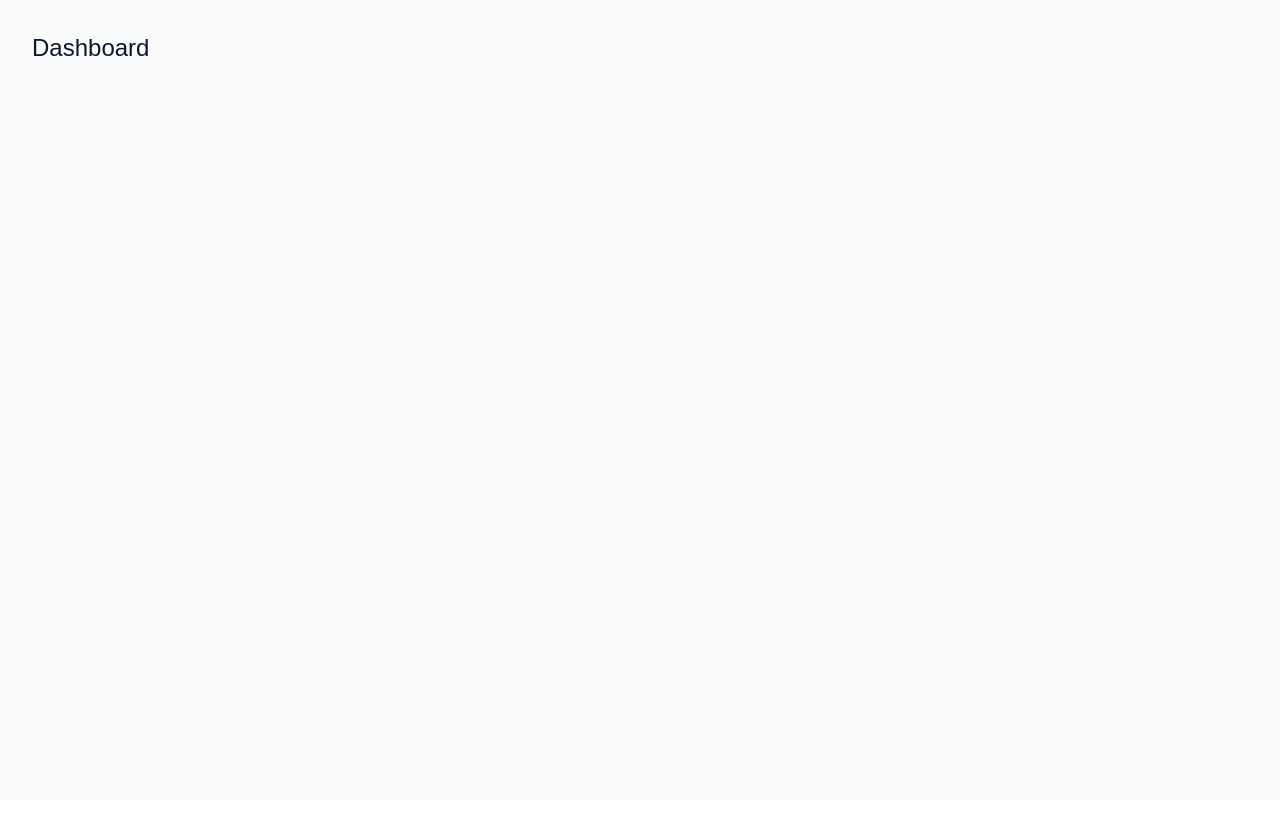
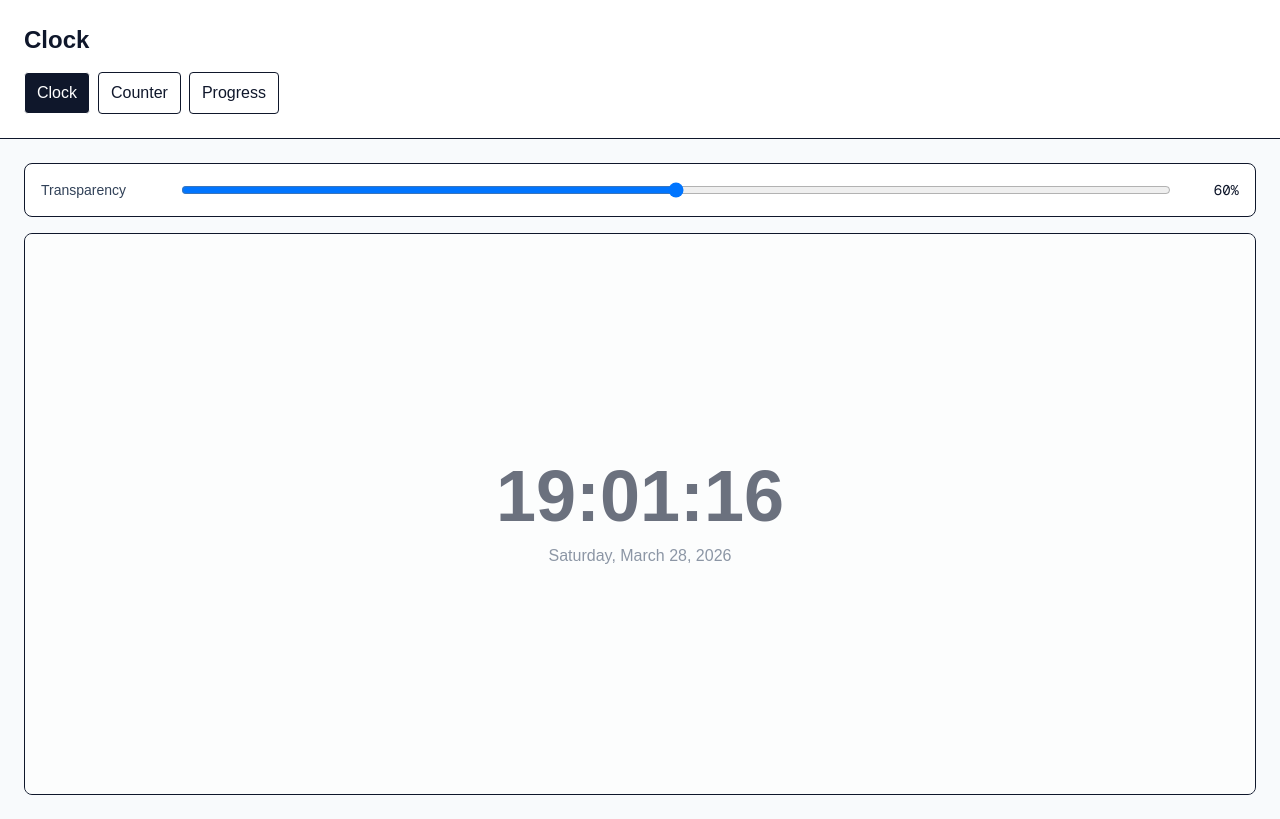
Before and after one commit to Saumya-Choudhuri/CLOCK, a Next.js app in the folder my-clock/: page / in a window 1280 px wide. Built offline with nearby package versions, Linux system fonts and the light colour scheme.

Commit message:
Fix clock screen and add sections panels

```diff
--- a/my-clock/app/components/ClockScreen.tsx
+++ b/my-clock/app/components/ClockScreen.tsx
@@ -1,32 +1,44 @@
 "use client";
 
-import { useEffect, useState } from "react";
-function pad(num: number) {
-    return num.toString().padStart(2, "0");
+import { useEffect, useMemo, useState } from "react";
+
+function pad(n: number) {
+  return n.toString().padStart(2, "0");
 }
 
 export default function ClockScreen() {
-    const [now, setNow] = useState(new Date());
-    useEffect(()=>{
-        const id = setInterval(() => setNow(new Date()), 1000);
-        return ()=> clearInterval(id);
-    },[]);
-    const hours = pad(now.getHours());
-    const minutes = pad(now.getMinutes());
-    const seconds = pad(now.getSeconds());
-    const dateString = now.toLocaleDateString(undefined, {weekday: "short", month: "short", day:"numeric", year: "numeric",});
-     return (
-     <div className="relative flex h-screen items-center justify-center bg-gradient-to-br from-slate-900 via-slate-800 to-slate-900 text-slate-100 overflow-hidden">
-       <div className="absolute inset-0 bg-[radial-gradient(circle_at_30%_30%,rgba(255,255,255,0.05),transparent_40%)]" />
-       <div className="absolute inset-0 bg-[radial-gradient(circle_at_70%_60%,rgba(56,189,248,0.08),transparent_45%)] blur-3xl" />
-       <div className="relative text-center space-y-4">
-         <div className="text-7xl md:text-8xl font-semibold tracking-tight">
-           {hours}:{minutes}
-           <span className="text-slate-400">:{seconds}</span>
-         </div>
-         <div className="text-lg text-slate-300">{dateString}</div>
-       </div>
-     </div>
-   );
+  const [now, setNow] = useState<Date | null>(null);
 
+  useEffect(() => {
+    setNow(new Date()); // set initial time only on client
+    const t = setInterval(() => setNow(new Date()), 1000);
+    return () => clearInterval(t);
+  }, []);
+
+  const time = useMemo(() => {
+    if (!now) return "--:--:--";
+    const h = now.getHours();
+    const m = now.getMinutes();
+    const s = now.getSeconds();
+    return `${pad(h)}:${pad(m)}:${pad(s)}`;
+  }, [now]);
+
+  const date = useMemo(() => {
+    if (!now) return "Loading date...";
+    return now.toLocaleDateString(undefined, {
+      weekday: "long",
+      year: "numeric",
+      month: "long",
+      day: "numeric",
+    });
+  }, [now]);
+
+  return (
+    <div className="h-full w-full flex items-center justify-center bg-white">
+      <div className="text-center">
+        <div className="text-7xl font-bold tabular-nums">{time}</div>
+        <div className="mt-3 text-slate-600">{date}</div>
+      </div>
+    </div>
+  );
 }
--- a/my-clock/app/page.tsx
+++ b/my-clock/app/page.tsx
@@ -1,27 +1,61 @@
 "use client";
 
-import ClockScreen from "./components/ClockScreen";
-import { useIdleTimer } from "./hooks/useIdleTimer";
+import { useMemo, useState } from "react";
+import ClockPanel from "./sections/ClockPanel";
+import CounterPanel from "./sections/CounterPanel";
+import ProgressPanel from "./sections/ProgressPanel";
 
-export default function Home(){
-  const { isIdle, reset } = useIdleTimer({ timeoutMs: 30_000});
+type Tab = "clock" | "counter" | "progress";
 
-  return(
+export default function Home() {
+  const [tab, setTab] = useState<Tab>("clock");
+
+  const title = useMemo(() => {
+    if (tab === "clock") return "Clock";
+    if (tab === "counter") return "Counter / Timer";
+    return "Progress Tracker";
+  }, [tab]);
+
+  return (
     <main className="min-h-screen bg-slate-50 text-slate-900">
-      <div className="p-8">
-        <h1 className="text-2xl front-bold">Dashboard</h1>
-        <p className="text-slate-600 mt-2">
+      <header className="p-6 border-b bg-white">
+        <h1 className="text-2xl font-bold">{title}</h1>
 
-        </p>
-      </div>
+        <div className="mt-4 flex gap-2">
+          <button
+            className={`px-3 py-2 rounded border ${
+              tab === "clock" ? "bg-slate-900 text-white" : "bg-white"
+            }`}
+            onClick={() => setTab("clock")}
+          >
+            Clock
+          </button>
 
-      {isIdle && (
-        <div className="fixed inset-0 z-50"
-        onClick={reset}
-        onTouchStart={reset}>
-          <ClockScreen />
+          <button
+            className={`px-3 py-2 rounded border ${
+              tab === "counter" ? "bg-slate-900 text-white" : "bg-white"
+            }`}
+            onClick={() => setTab("counter")}
+          >
+            Counter
+          </button>
+
+          <button
+            className={`px-3 py-2 rounded border ${
+              tab === "progress" ? "bg-slate-900 text-white" : "bg-white"
+            }`}
+            onClick={() => setTab("progress")}
+          >
+            Progress
+          </button>
         </div>
-      )}
+      </header>
+
+      <section className="p-6">
+        {tab === "clock" && <ClockPanel />}
+        {tab === "counter" && <CounterPanel />}
+        {tab === "progress" && <ProgressPanel />}
+      </section>
     </main>
   );
 }
--- /dev/null
+++ b/my-clock/app/sections/ClockPanel.tsx
@@ -0,0 +1,45 @@
+"use client";
+
+import { useEffect, useState } from "react";
+import ClockScreen from "../components/ClockScreen";
+
+export default function ClockPanel() {
+  const [overlayOpacity, setOverlayOpacity] = useState(0.6);
+
+  useEffect(() => {
+    const saved = window.localStorage.getItem("clock_overlay_opacity");
+    if (saved) setOverlayOpacity(Number(saved));
+  }, []);
+
+  useEffect(() => {
+    window.localStorage.setItem("clock_overlay_opacity", String(overlayOpacity));
+  }, [overlayOpacity]);
+
+  return (
+    <div className="space-y-4">
+      <div className="rounded-lg border bg-white p-4">
+        <div className="flex items-center gap-3">
+          <label className="text-sm text-slate-700 w-32">Transparency</label>
+          <input
+            type="range"
+            min={0.2}
+            max={1}
+            step={0.05}
+            value={overlayOpacity}
+            onChange={(e) => setOverlayOpacity(Number(e.target.value))}
+            className="flex-1"
+          />
+          <div className="w-14 text-right text-sm font-mono tabular-nums">
+            {Math.round(overlayOpacity * 100)}%
+          </div>
+        </div>
+      </div>
+
+      <div className="rounded-lg overflow-hidden border">
+        <div className="h-[70vh]" style={{ opacity: overlayOpacity }}>
+          <ClockScreen />
+        </div>
+      </div>
+    </div>
+  );
+}
--- /dev/null
+++ b/my-clock/app/sections/CounterPanel.tsx
@@ -0,0 +1,114 @@
+"use client";
+
+import { useEffect, useRef, useState } from "react";
+
+function pad(n: number) {
+  return n.toString().padStart(2, "0");
+}
+
+function formatMs(ms: number) {
+  const totalSeconds = Math.floor(ms / 1000);
+  const minutes = Math.floor(totalSeconds / 60);
+  const seconds = totalSeconds % 60;
+  return `${pad(minutes)}:${pad(seconds)}`;
+}
+
+export default function CounterPanel() {
+  const [preCount, setPreCount] = useState<number | null>(null);
+  const [running, setRunning] = useState(false);
+  const [elapsedMs, setElapsedMs] = useState(0);
+
+  const intervalRef = useRef<NodeJS.Timeout | null>(null);
+  const startTsRef = useRef<number | null>(null);
+
+  const clearTick = () => {
+    if (intervalRef.current) clearInterval(intervalRef.current);
+    intervalRef.current = null;
+  };
+
+  const stop = () => {
+    setRunning(false);
+    clearTick();
+    startTsRef.current = null;
+  };
+
+  const reset = () => {
+    stop();
+    setElapsedMs(0);
+    setPreCount(null);
+  };
+
+  const startTimerNow = () => {
+    setRunning(true);
+    startTsRef.current = Date.now() - elapsedMs;
+
+    clearTick();
+    intervalRef.current = setInterval(() => {
+      if (startTsRef.current == null) return;
+      setElapsedMs(Date.now() - startTsRef.current);
+    }, 250);
+  };
+
+  const startWithCountdown = () => {
+    if (running) return;
+    setPreCount(3);
+  };
+
+  useEffect(() => {
+    if (preCount == null) return;
+
+    if (preCount === 0) {
+      setPreCount(null);
+      startTimerNow();
+      return;
+    }
+
+    const t = setTimeout(
+      () => setPreCount((x) => (x == null ? null : x - 1)),
+      1000
+    );
+    return () => clearTimeout(t);
+  }, [preCount]);
+
+  useEffect(() => {
+    return () => clearTick();
+  }, []);
+
+  return (
+    <div className="max-w-xl space-y-4">
+      <div className="rounded-lg border bg-white p-6">
+        <div className="text-sm text-slate-600">Counter</div>
+
+        {preCount != null ? (
+          <div className="mt-3 text-6xl font-bold">{preCount}</div>
+        ) : (
+          <div className="mt-3 text-6xl font-bold tabular-nums">
+            {formatMs(elapsedMs)}
+          </div>
+        )}
+
+        <div className="mt-6 flex gap-2">
+          {!running ? (
+            <button
+              className="px-4 py-2 rounded bg-slate-900 text-white"
+              onClick={startWithCountdown}
+            >
+              Start (3-2-1)
+            </button>
+          ) : (
+            <button
+              className="px-4 py-2 rounded bg-red-600 text-white"
+              onClick={stop}
+            >
+              Stop
+            </button>
+          )}
+
+          <button className="px-4 py-2 rounded border bg-white" onClick={reset}>
+            Reset
+          </button>
+        </div>
+      </div>
+    </div>
+  );
+}
--- /dev/null
+++ b/my-clock/app/sections/ProgressPanel.tsx
@@ -0,0 +1,12 @@
+"use client";
+
+export default function ProgressPanel() {
+  return (
+    <div className="max-w-2xl space-y-3">
+      <h2 className="text-xl font-semibold">Progress Tracker</h2>
+      <p className="text-slate-600">
+        Your Progress Tracker will be here (localStorage).
+      </p>
+    </div>
+  );
+}
```
